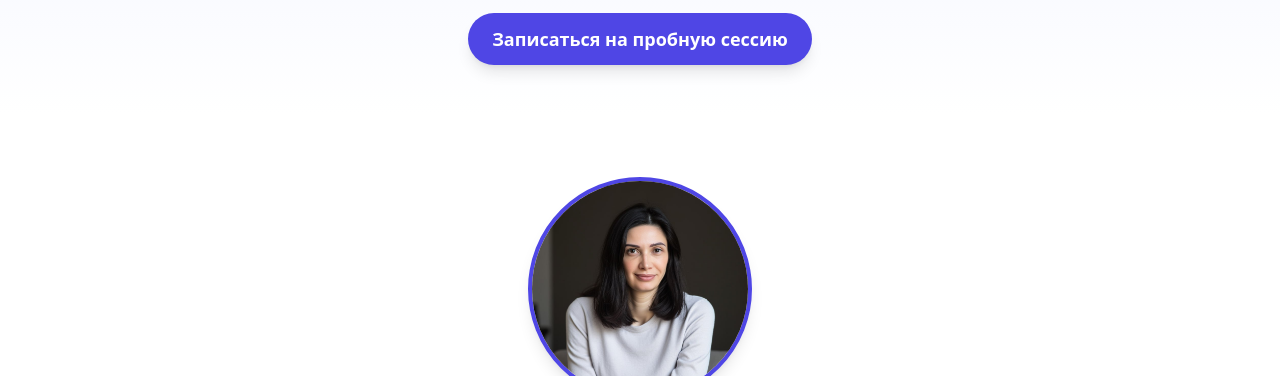
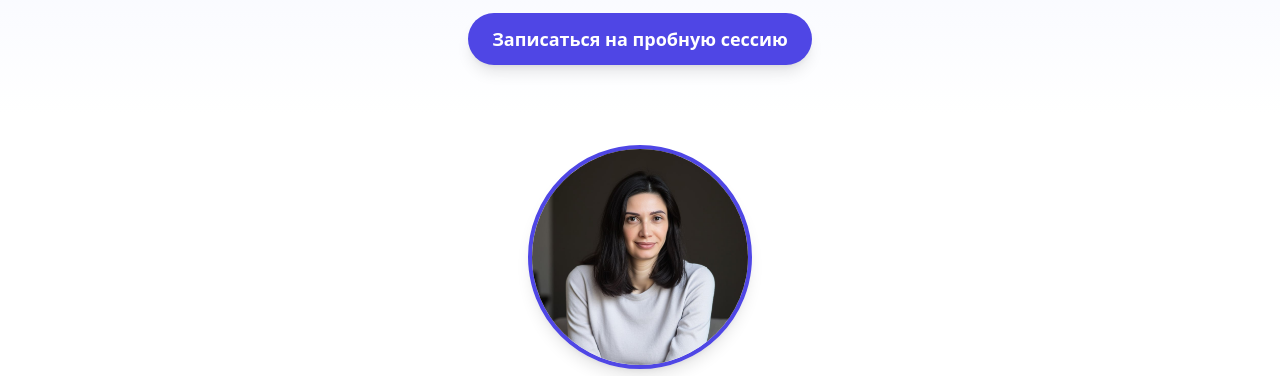
Before and after one commit to yafiknet/psychologist-landing, a plain HTML site: page index.html in a window 1280 px wide. Shown: the part 239-615 px from the top of the page. Drawn offline with nearby package versions, Linux system fonts and the light colour scheme.

Commit message:
Update index.html

```diff
--- a/index.html
+++ b/index.html
@@ -19,7 +19,7 @@
   </section>
 
   <!-- About Olga -->
-  <section class="pt-16 pb-16 bg-white">
+  <section class="pt-8 pb-16 bg-white">
     <div class="max-w-4xl mx-auto px-4 text-center">
       <div class="flex flex-col items-center mb-6">
         <div class="w-40 h-40 sm:w-48 sm:h-48 md:w-56 md:h-56 rounded-full overflow-hidden border-4 border-indigo-600 shadow-lg mb-4">
```
